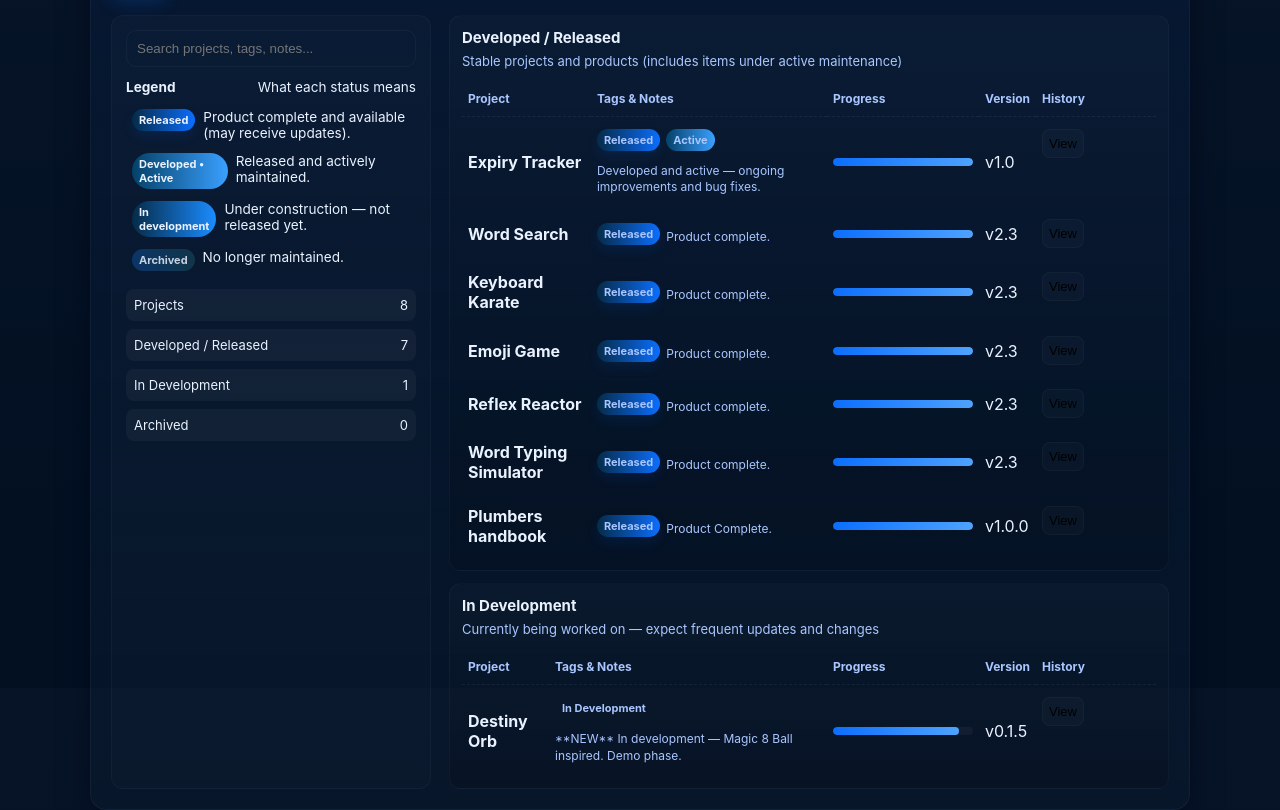
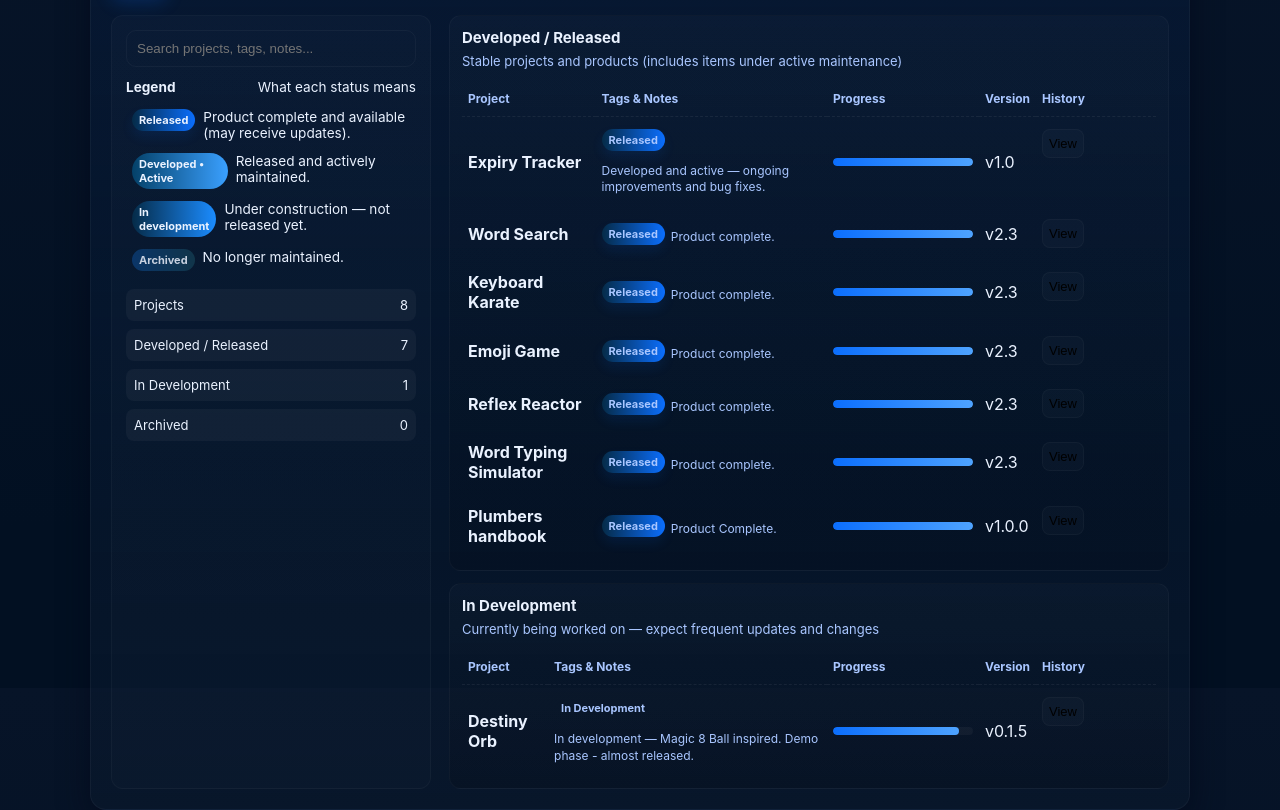
Before and after one commit to tempebreault/tempebreault.github.io, a plain HTML site: page index.html in a window 1280 px wide. Shown: the part 112-922 px from the top of the page. Drawn offline with Linux system fonts and the light colour scheme.

Commit message:
index.html
Product list changes, mainly descriptions

```diff
--- a/index.html
+++ b/index.html
@@ -186,7 +186,7 @@
 
   <script>
     const developedProjects=[
-      {name:"Expiry Tracker",tags:["Released","Active"],notes:"Developed and active — ongoing improvements and bug fixes.",progress:100,version:"v1.0",history:["Created v1.0","Patched minor bug"]},
+      {name:"Expiry Tracker",tags:["Released"],notes:"Developed and active — ongoing improvements and bug fixes.",progress:100,version:"v1.0",history:["Created v1.0","Patched minor bug"]},
       {name:"Word Search",tags:["Released"],notes:"Product complete.",progress:100,version:"v2.3",history:["Created v1.0","Updated to v2.3"]},
       {name:"Keyboard Karate",tags:["Released"],notes:"Product complete.",progress:100,version:"v2.3",history:["Created v1.0","Updated to v2.3"]},
       {name:"Emoji Game",tags:["Released"],notes:"Product complete.",progress:100,version:"v2.3",history:["Created v1.0","Updated to v2.3"]},
@@ -196,7 +196,7 @@
     ];
 
     const devProjects=[
-      {name:"Destiny Orb",tags:["In Development"],notes:"**NEW** In development — Magic 8 Ball inspired. Demo phase.",progress:90,version:"v0.1.5",history:["Started UI mockup"]}
+      {name:"Destiny Orb",tags:["In Development"],notes:"In development — Magic 8 Ball inspired. Demo phase - almost released.",progress:90,version:"v0.1.5",history:["Started UI mockup"]}
     ];
 
     const developedTable=document.querySelector("#developedTable tbody");
```
